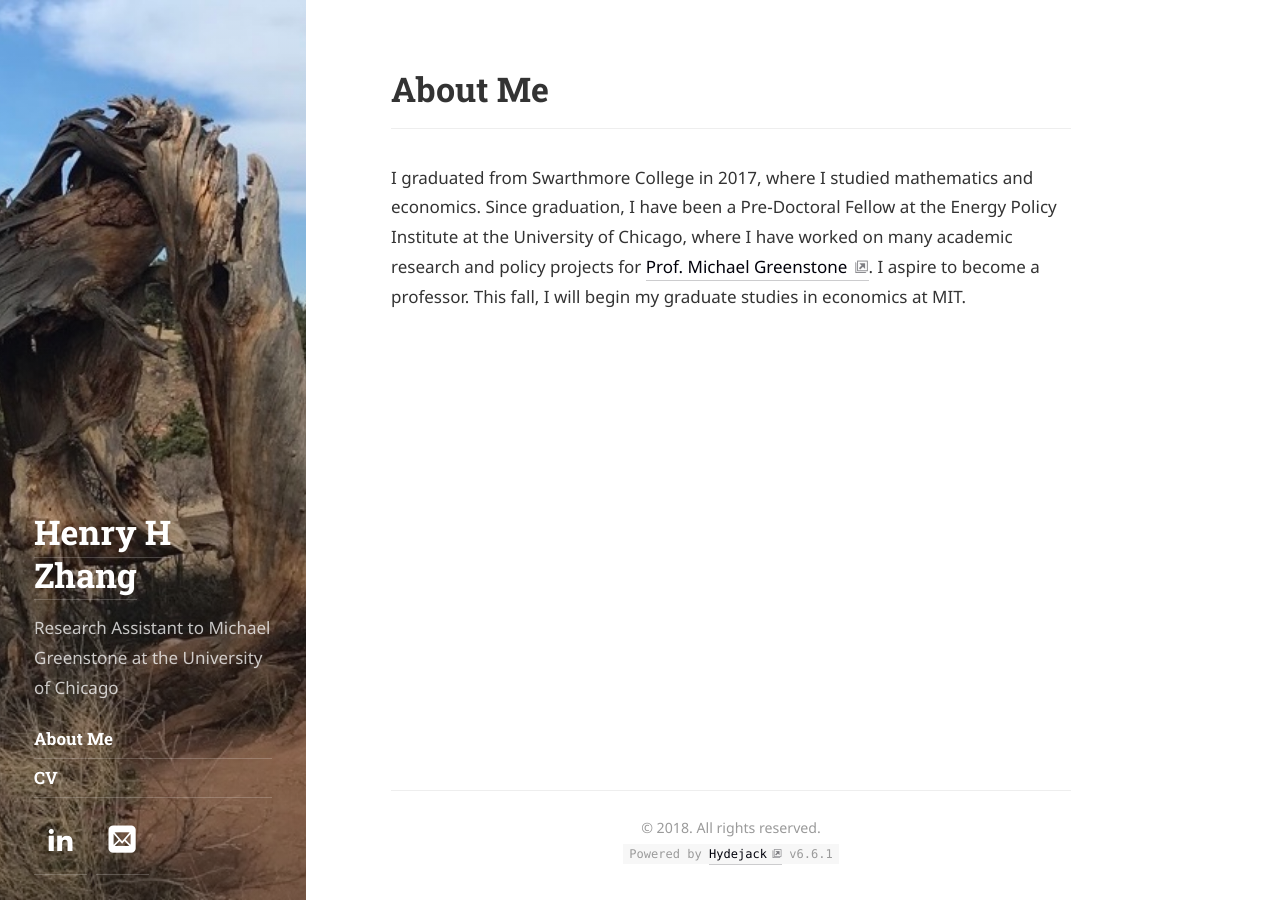
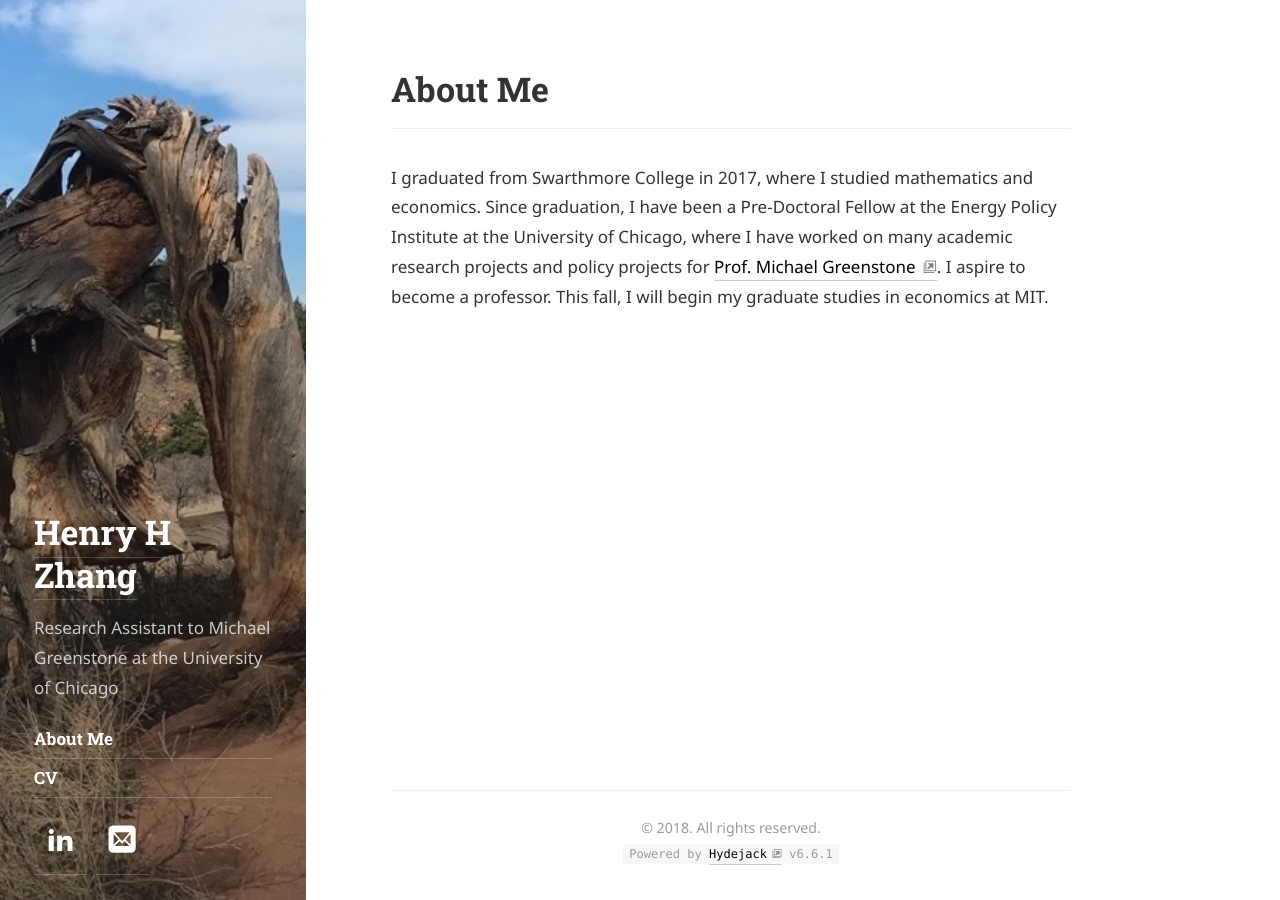
Before and after one commit to verklighet/verklighet.github.io, a Jekyll site: the page built from about.html, in a window 1280 px wide. Built offline with Jekyll 4.4.1, drawn with Linux system fonts in a browser that asks for light colours; some web fonts are replaced.

Commit message:
minor grammar change and 404 change

```diff
--- a/404.html
+++ b/404.html
@@ -2,4 +2,4 @@
 layout: not-found
 permalink: 404.html
 ---
-<p class="lead"> Sorry, we've misplaced that URL or it's pointing to something that doesn't exist. <a href="/">Head back home</a> to try finding it again.
+<p class="lead"> Sorry, you have arrived at a page that doesn't exist. <a href="/">Head back home</a> to try finding it again.
--- a/about.html
+++ b/about.html
@@ -4,4 +4,4 @@ title: About Me
 menu: true
 order: 2
 ---
-<p>I graduated from Swarthmore College in 2017, where I studied mathematics and economics. Since graduation, I have been a Pre-Doctoral Fellow at the Energy Policy Institute at the University of Chicago, where I have worked on many academic research and policy projects for <a href="https://www.michaelgreenstone.com/">Prof. Michael Greenstone</a>. I aspire to become a professor. This fall, I will begin my graduate studies in economics at MIT.</p>
+<p>I graduated from Swarthmore College in 2017, where I studied mathematics and economics. Since graduation, I have been a Pre-Doctoral Fellow at the Energy Policy Institute at the University of Chicago, where I have worked on many academic research projects and policy projects for <a href="https://www.michaelgreenstone.com/">Prof. Michael Greenstone</a>. I aspire to become a professor. This fall, I will begin my graduate studies in economics at MIT.</p>
```
